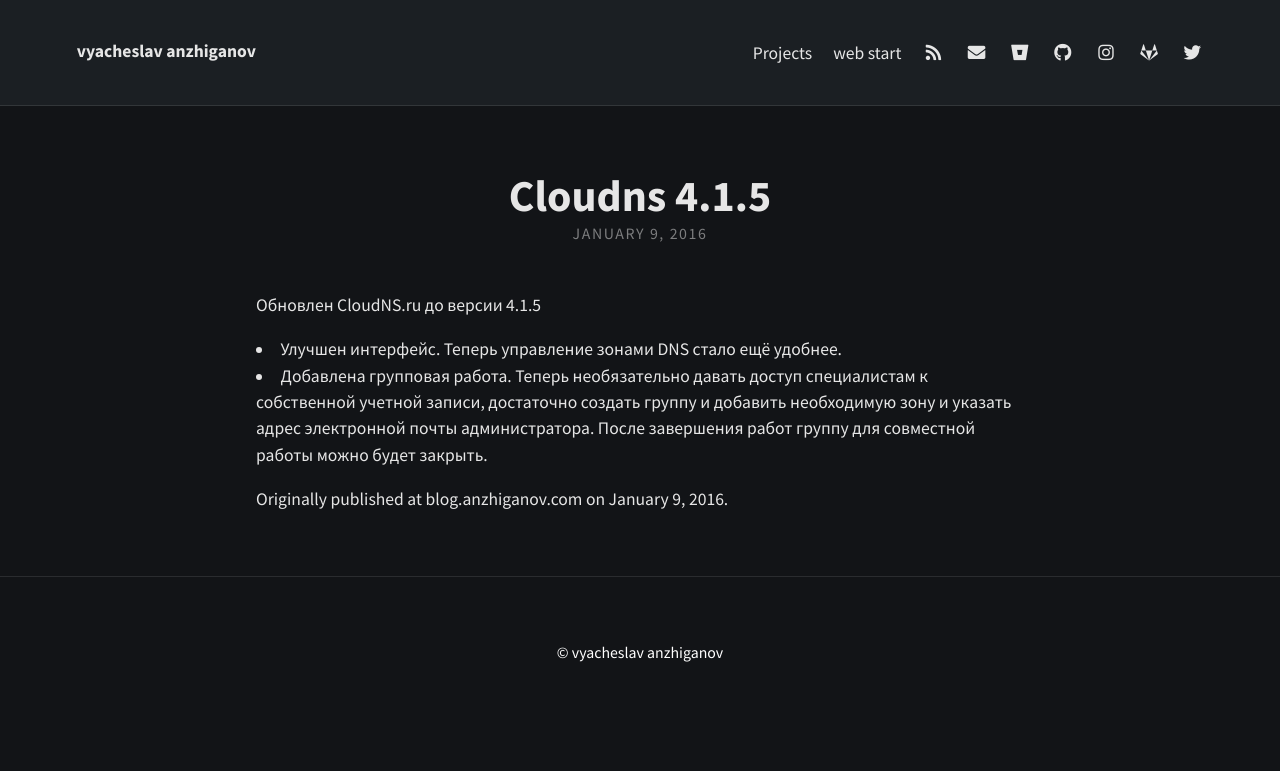
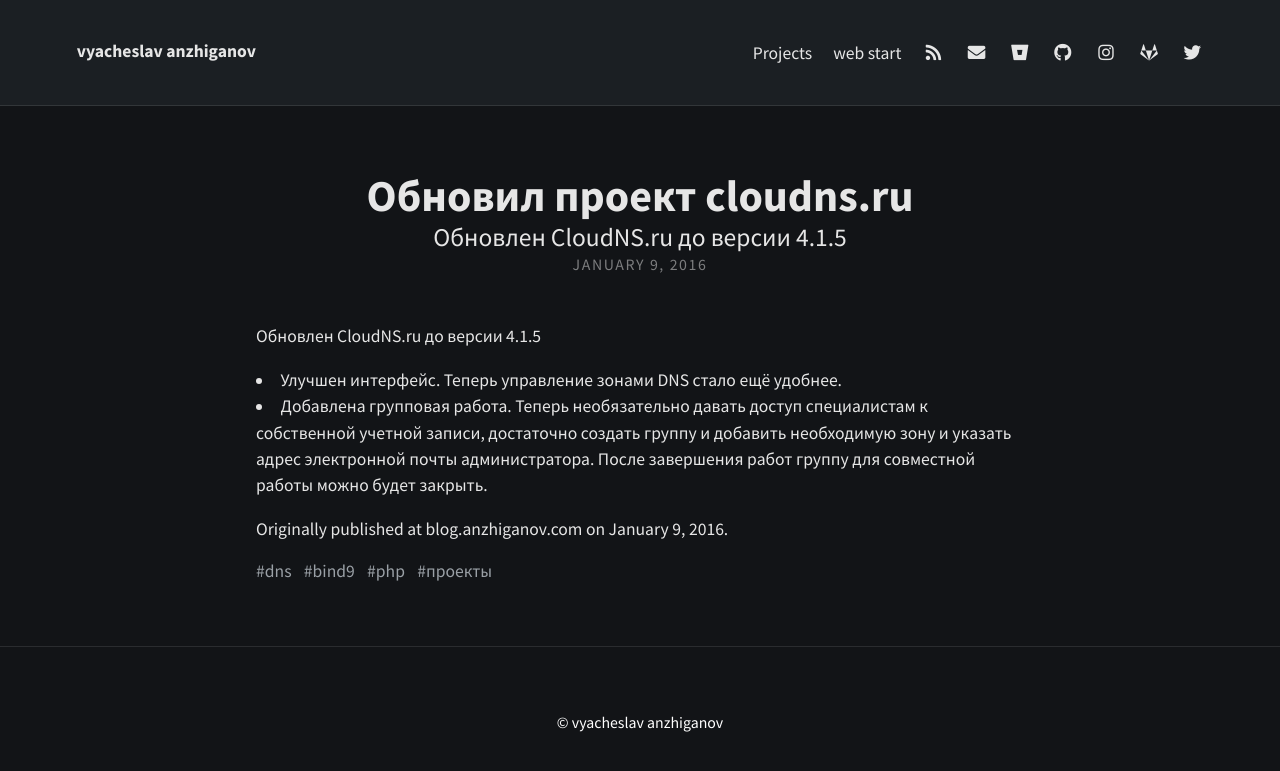
Before and after one commit to vanzhiganov/vanzhiganov.github.io, a Jekyll site: the page built from _posts/2016-01-09-cloudns-4.1.5.md, in a window 1280 px wide. Shown: the top 771 px of the page. Built offline with Jekyll 4.4.1, drawn with Linux system fonts in a browser that asks for light colours; nearby versions of some CDN libraries; our own code applies the rules of GitHub Pages for plain Markdown files.

Commit message:
restore old blog post

```diff
--- a/_posts/2016-01-09-cloudns-4.1.5.md
+++ b/_posts/2016-01-09-cloudns-4.1.5.md
@@ -1,4 +1,9 @@
-
+---
+layout: post
+title: "Обновил проект cloudns.ru"
+subtitle: "Обновлен CloudNS.ru до версии 4.1.5"
+tags: [dns, bind9, php, проекты]
+---
 
 Обновлен CloudNS.ru до версии 4.1.5
 
```
